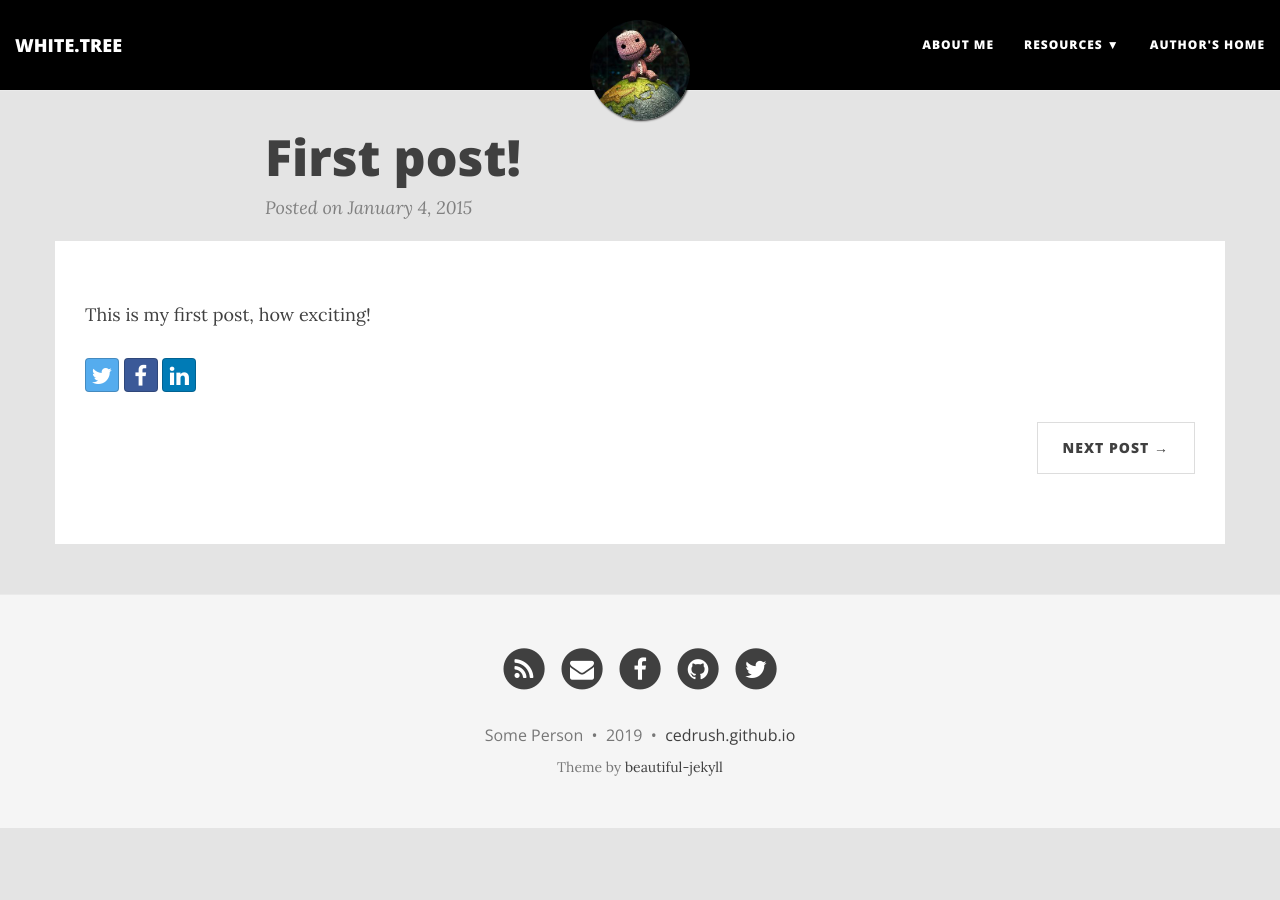
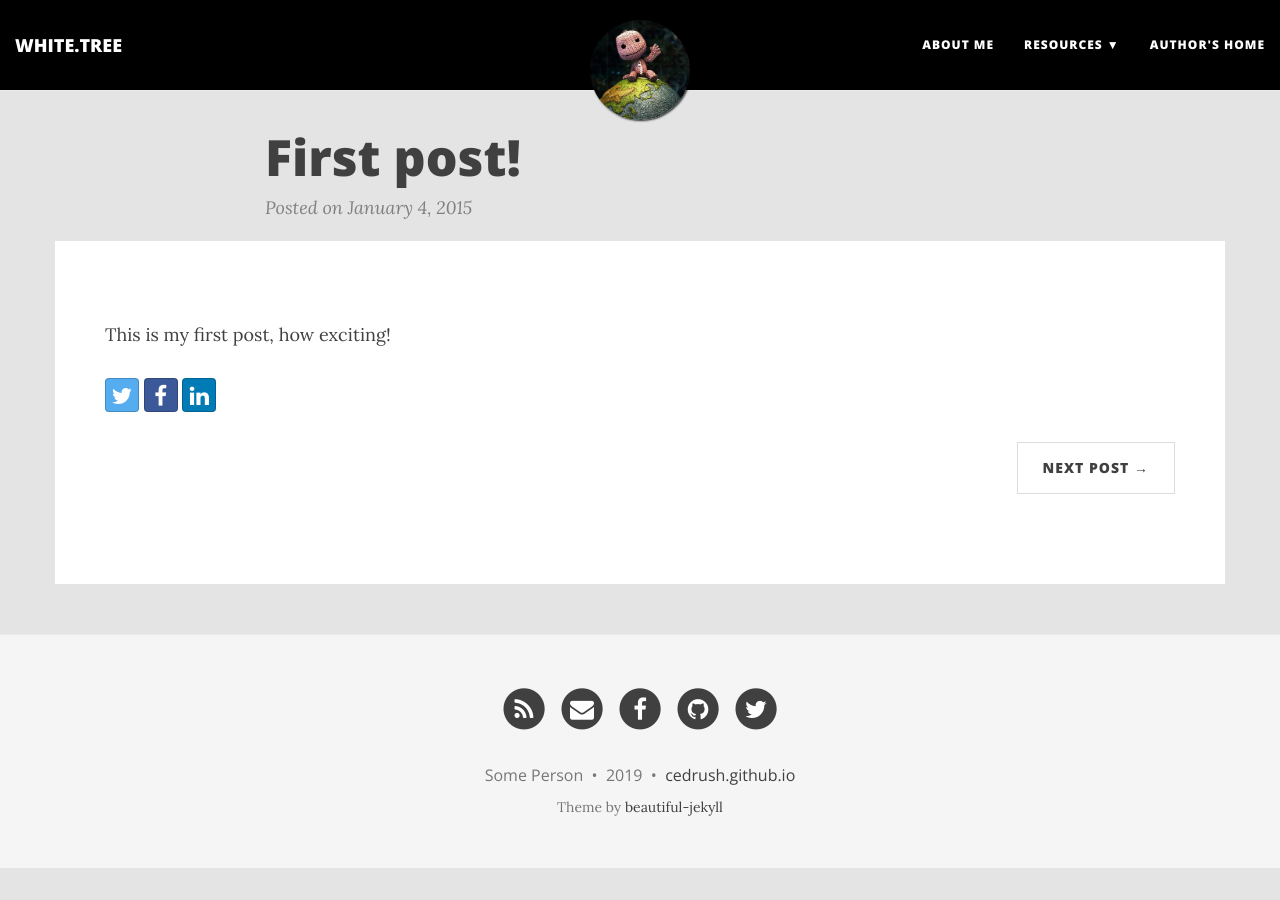
Before and after one commit to cedrush/cedrush.github.io, a Jekyll site: the page built from _posts/2015-01-04-first-post.md, in a window 1280 px wide. Built offline with Jekyll 4.4.1, drawn with Linux system fonts in a browser that asks for light colours; nearby versions of some CDN libraries.

Commit message:
Update post.html

```diff
--- a/_layouts/post.html
+++ b/_layouts/post.html
@@ -5,7 +5,7 @@ layout: base
 {% include header.html type="post" %}
 
 <div class="container" style="align:center;background-color:#FFFFFF;">
-  <div class="row" style="padding: 30px;">
+  <div class="row" style="padding: 50px;">
     <!--<div class="col-lg-10 col-lg-offset-0 col-md-10 col-md-offset-0"> -->
 
       {% if page.gh-repo %}
```
